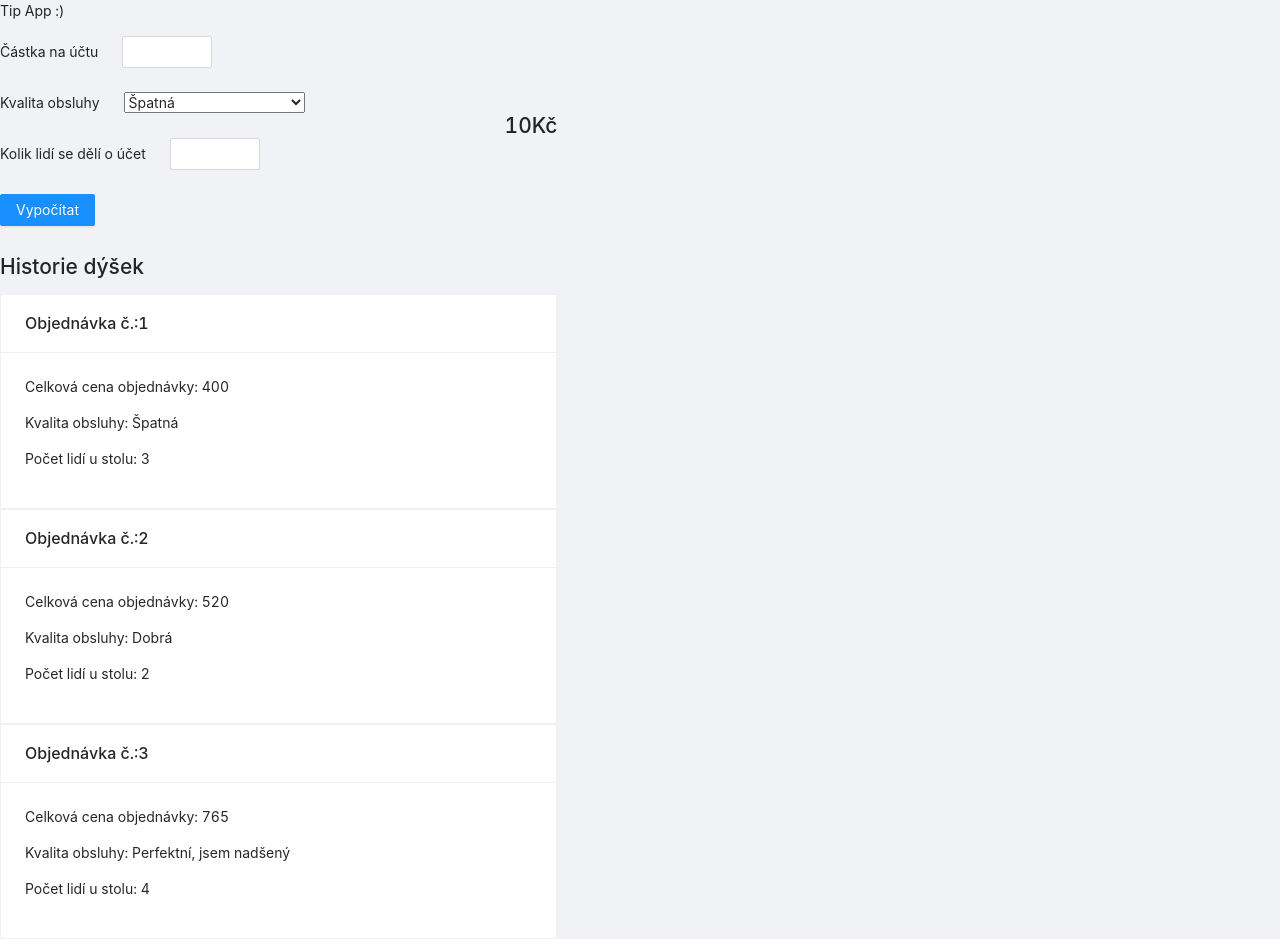
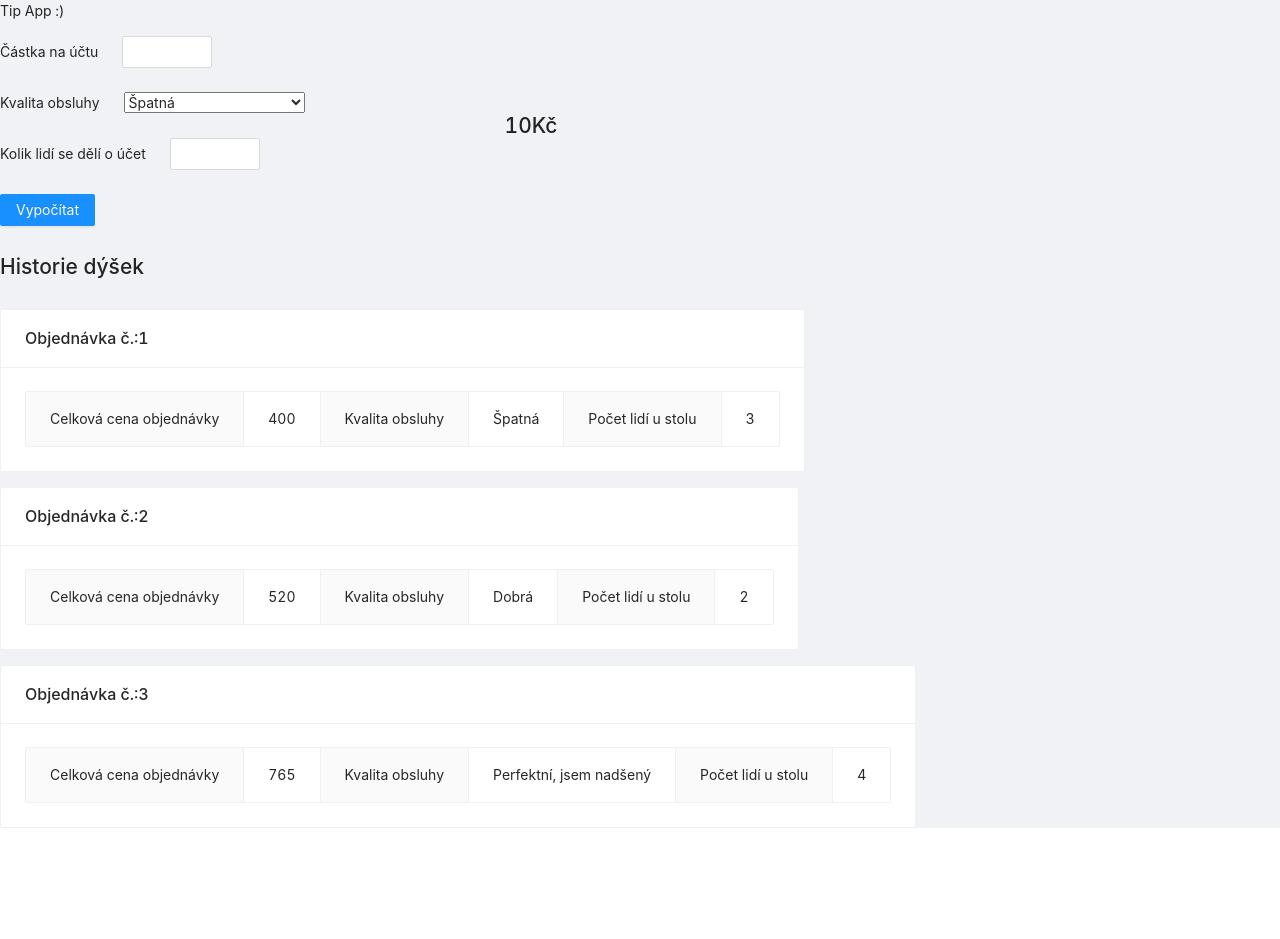
Before and after one commit to Dandy24/tip-app, a React (Create React App) app: page / in a window 1280 px wide. After the commit the page ends 828 px from the top, so only its background shows below. Built offline with nearby package versions, Linux system fonts and the light colour scheme; the HTML template or start-up script is replaced by a standard one.

Commit message:
Updated HistoryItem component by using Antd Description

```diff
--- a/src/components/HistoryItem.tsx
+++ b/src/components/HistoryItem.tsx
@@ -1,13 +1,16 @@
-import {Card} from "antd";
+import {Card, Descriptions} from "antd";
+import DescriptionsItem from "antd/es/descriptions/Item";
 
 // @ts-ignore
 function HistoryItem(props){
 
     return(
         <Card title={'Objednávka č.:' + props.id}>
-            <p>Celková cena objednávky: {props.overallAmount}</p>
-            <p>Kvalita obsluhy: {props.quality}</p>
-            <p>Počet lidí u stolu: {props.peopleNo}</p>
+            <Descriptions bordered>
+                <DescriptionsItem label='Celková cena objednávky'>{props.overallAmount}</DescriptionsItem>
+                <DescriptionsItem label='Kvalita obsluhy'>{props.quality}</DescriptionsItem>
+                <DescriptionsItem label='Počet lidí u stolu'>{props.peopleNo}</DescriptionsItem>
+            </Descriptions>
         </Card>
     )
 
--- a/src/components/HistoryList.tsx
+++ b/src/components/HistoryList.tsx
@@ -1,5 +1,6 @@
 import HistoryItem from "./HistoryItem";
 import {useState} from "react";
+import {Space} from "antd";
 
 function HistoryList(){
 
@@ -28,7 +29,9 @@ function HistoryList(){
         <h1>Historie dýšek</h1>
             {tips.map((tip) => {
                 return(
-                    <HistoryItem id={tip.id} key={tip.id} overallAmount={tip.overallAmount} quality={tip.quality} peopleNo={tip.peopleNo}/>
+                    <Space>
+                        <HistoryItem id={tip.id} key={tip.id} overallAmount={tip.overallAmount} quality={tip.quality} peopleNo={tip.peopleNo}/>
+                    </Space>
                 )
             })}
         </>
```
